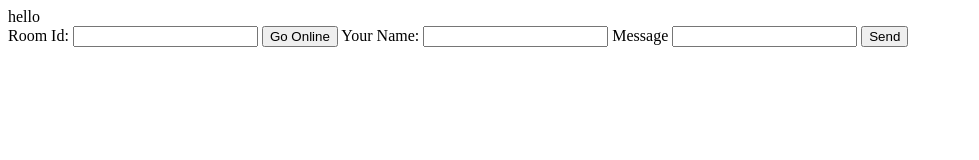
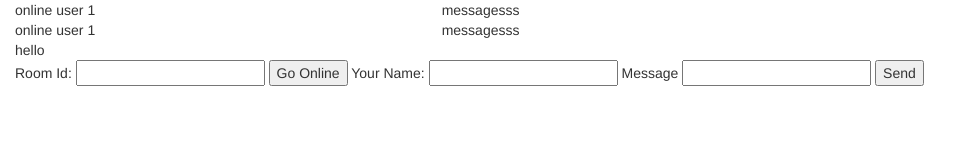
Before and after one commit to pramodrsivadas/chat, a website: page public/index.html in a window 1280 px wide. Shown: the whole page, without its empty margins (0-979 px from the left). Drawn offline with nearby package versions, Linux system fonts and the light colour scheme; no server answers.

Commit message:
adding styles

```diff
--- a/public/index.html
+++ b/public/index.html
@@ -2,9 +2,16 @@
  <html>
     <head>
         <meta charset="utf-8">
-        <title>Test Page</title>
-        <meta name="description" content="">
-        <meta name="viewport" content="width=device-width, initial-scale=1">
+        <meta charset="utf-8">
+        <meta http-equiv="X-UA-Compatible" content="IE=edge">
+        <meta name="viewport" content="width=device-width, initial-scale=1">        <!-- Latest compiled and minified CSS -->
+<link rel="stylesheet" href="https://maxcdn.bootstrapcdn.com/bootstrap/3.3.7/css/bootstrap.min.css" integrity="sha384-BVYiiSIFeK1dGmJRAkycuHAHRg32OmUcww7on3RYdg4Va+PmSTsz/K68vbdEjh4u" crossorigin="anonymous">
+
+<!-- Optional theme -->
+<link rel="stylesheet" href="https://maxcdn.bootstrapcdn.com/bootstrap/3.3.7/css/bootstrap-theme.min.css" integrity="sha384-rHyoN1iRsVXV4nD0JutlnGaslCJuC7uwjduW9SVrLvRYooPp2bWYgmgJQIXwl/Sp" crossorigin="anonymous">
+
+<!-- Latest compiled and minified JavaScript -->
+<script src="https://maxcdn.bootstrapcdn.com/bootstrap/3.3.7/js/bootstrap.min.js" integrity="sha384-Tc5IQib027qvyjSMfHjOMaLkfuWVxZxUPnCJA7l2mCWNIpG9mGCD8wGNIcPD7Txa" crossorigin="anonymous"></script>
                 <!--socket.io.js is automatically added by node-->
                 <script src="socket.io/socket.io.js"></script>
                 <!--jQuery Used For Some Frontend Tasks-->
@@ -52,6 +59,17 @@
                 </script>
     </head>
     <body>
+    <div class="container-fluid">
+    <div class="row" id="login-window">
+            <div id='online-users-list' class="col-md-4">online user 1</div>
+            <div id='online-users-list' class="col-md-8">messagesss</div>
+    </div>
+    <div class="row" id="messenger-window">
+            <div id='online-users-list' class="col-md-4">online user 1</div>
+            <div id='online-users-list' class="col-md-8">messagesss</div>
+    </div>
+
+
     <div id="msgs">hello</div>
                     Room Id: <input type="text" id="email" value="">
                     <input type="button" onclick = "createRoom();" name="Go Online" value="Go Online">
@@ -59,5 +77,6 @@
 
                     Message <input type="text" id="message" value="">
                     <input type="button" onclick = "sendMessage();" name="Go" value = "Send">
+    </div>
     </body>
 </html>
```
Lines whose indentation alone changed are shown as unchanged.
